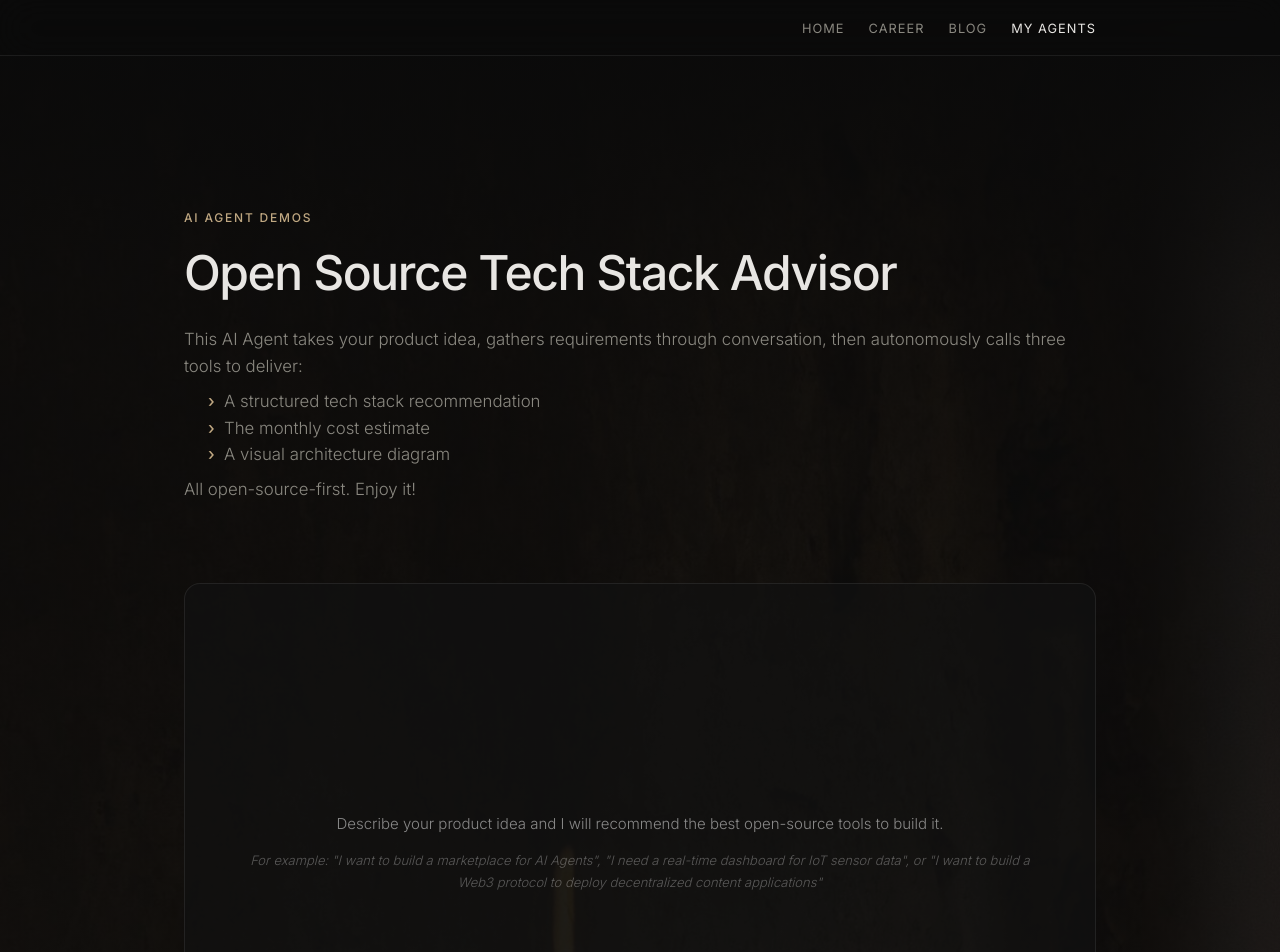
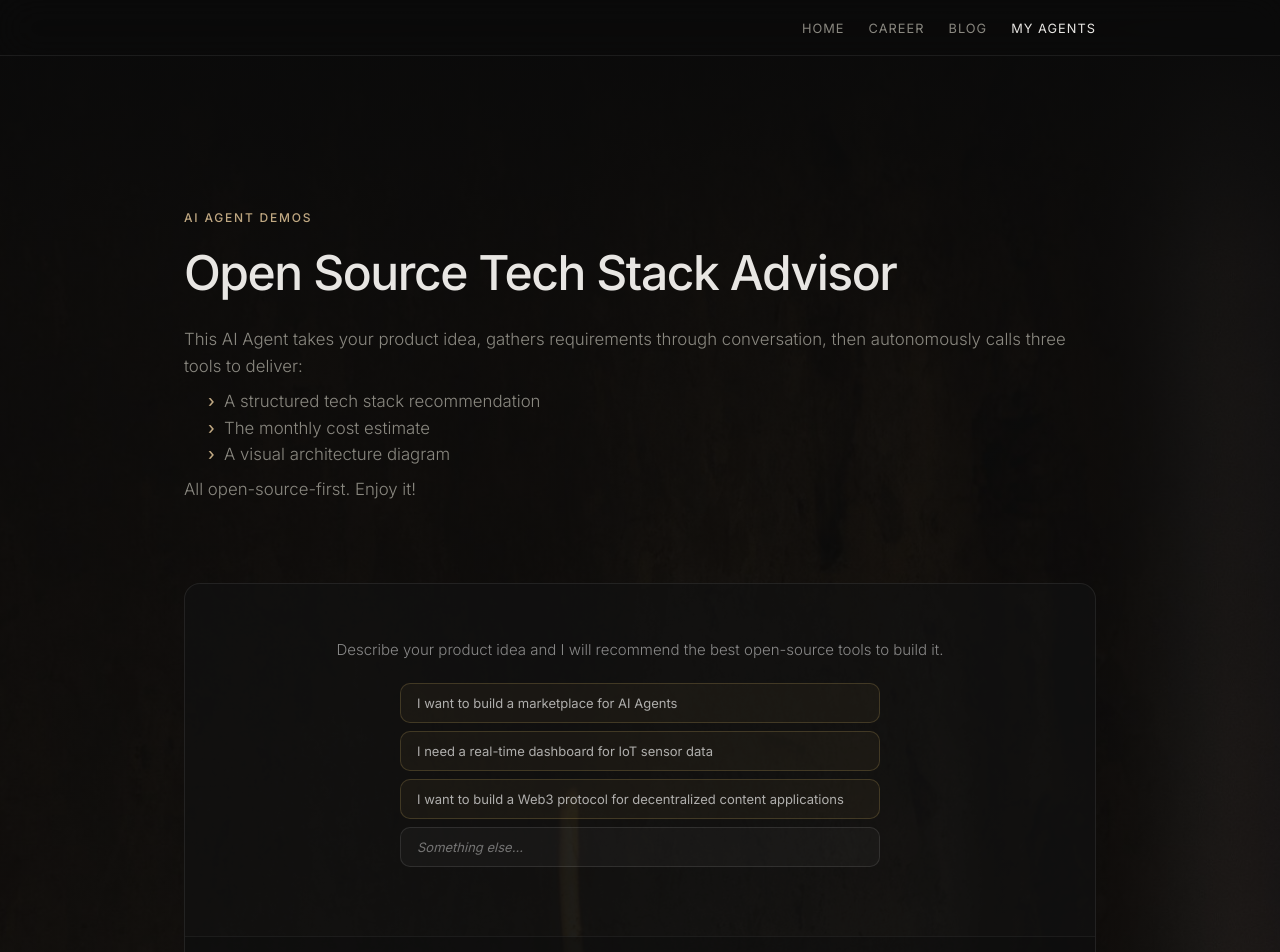
Before and after one commit to AgenticMindset/nextjs-boilerplate, a Next.js app: page /agents in a window 1280 px wide. Shown: the top 952 px of the page. Built offline with nearby package versions, Linux system fonts and the light colour scheme.

Commit message:
agents: add quick-reply buttons for clarifying step

```diff
--- a/app/agents/components/ChatInterface.tsx
+++ b/app/agents/components/ChatInterface.tsx
@@ -1,28 +1,135 @@
 "use client";
+import { useChat } from "ai/react";
+import { useRef, useEffect, useState } from "react";
+import DiagramRenderer from "./DiagramRenderer";
 
-import { useChat } from "ai/react";
-import { useRef, useEffect } from "react";
-import DiagramRenderer from "./DiagramRenderer";
+const QUICK_REPLIES = [
+  "I want to build a marketplace for AI Agents",
+  "I need a real-time dashboard for IoT sensor data",
+  "I want to build a Web3 protocol for decentralized content applications",
+];
+
+const CLARIFY_OPTIONS = {
+  scale: {
+    label: "Expected user scale",
+    options: [
+      "Small (under 1K users)",
+      "Medium (1K–100K users)",
+      "Large (100K+ users)",
+    ],
+  },
+  skill: {
+    label: "Team skill level",
+    options: [
+      "Beginner (new to development)",
+      "Intermediate (comfortable with common frameworks)",
+      "Advanced (experienced engineers)",
+    ],
+  },
+  constraints: {
+    label: "Technical constraints",
+    options: [
+      "No specific constraints",
+      "Web-focused (JavaScript / TypeScript)",
+      "Python ecosystem preferred",
+    ],
+  },
+};
+
+type ClarifyKey = keyof typeof CLARIFY_OPTIONS;
+
 export default function ChatInterface() {
-  const { messages, input, handleInputChange, handleSubmit, isLoading, error, setMessages } =
+  const { messages, input, handleInputChange, handleSubmit, isLoading, error, setMessages, setInput } =
     useChat({
       api: "/api/agent",
       maxSteps: 5,
     });
 
+  const messagesAreaRef = useRef<HTMLDivElement>(null);
   const messagesEndRef = useRef<HTMLDivElement>(null);
+  const textareaRef = useRef<HTMLTextAreaElement>(null);
+
+  const [clarifySelections, setClarifySelections] = useState<Record<ClarifyKey, string | null>>({
+    scale: null,
+    skill: null,
+    constraints: null,
+  });
+  const [clarifyCustom, setClarifyCustom] = useState<Record<ClarifyKey, boolean>>({
+    scale: false,
+    skill: false,
+    constraints: false,
+  });
+  const [clarifyCustomText, setClarifyCustomText] = useState<Record<ClarifyKey, string>>({
+    scale: "",
+    skill: "",
+    constraints: "",
+  });
 
   useEffect(() => {
-    if (messages.length > 0) {
-      messagesEndRef.current?.scrollIntoView({ behavior: "smooth" });
+    if (messages.length > 0 && messagesAreaRef.current) {
+      messagesAreaRef.current.scrollTop = messagesAreaRef.current.scrollHeight;
     }
   }, [messages]);
+
+  const userMessageCount = messages.filter((m) => m.role === "user").length;
+  const lastMessage = messages[messages.length - 1];
+  const showClarifyButtons =
+    userMessageCount === 1 &&
+    lastMessage?.role === "assistant" &&
+    (!lastMessage.toolInvocations || lastMessage.toolInvocations.length === 0) &&
+    !isLoading;
+
+  const clarifyReady =
+    clarifySelections.scale !== null &&
+    clarifySelections.skill !== null &&
+    clarifySelections.constraints !== null;
+
+  const handleQuickReply = (text: string) => {
+    const syntheticEvent = {
+      preventDefault: () => {},
+    } as React.FormEvent<HTMLFormElement>;
+    setInput(text);
+    setTimeout(() => {
+      handleSubmit(syntheticEvent);
+    }, 0);
+  };
+
+  const handleClarifySelect = (group: ClarifyKey, value: string) => {
+    setClarifySelections((prev) => ({ ...prev, [group]: value }));
+    setClarifyCustom((prev) => ({ ...prev, [group]: false }));
+  };
+
+  const handleClarifyCustomToggle = (group: ClarifyKey) => {
+    setClarifyCustom((prev) => ({ ...prev, [group]: true }));
+    setClarifySelections((prev) => ({ ...prev, [group]: null }));
+  };
+
+  const handleClarifyCustomConfirm = (group: ClarifyKey) => {
+    const text = clarifyCustomText[group].trim();
+    if (text) {
+      setClarifySelections((prev) => ({ ...prev, [group]: text }));
+    }
+  };
+
+  const handleClarifySend = () => {
+    if (!clarifyReady) return;
+    const combined = `Expected scale: ${clarifySelections.scale}. Team skill level: ${clarifySelections.skill}. Technical constraints: ${clarifySelections.constraints}.`;
+    const syntheticEvent = {
+      preventDefault: () => {},
+    } as React.FormEvent<HTMLFormElement>;
+    setInput(combined);
+    setTimeout(() => {
+      handleSubmit(syntheticEvent);
+      setClarifySelections({ scale: null, skill: null, constraints: null });
+      setClarifyCustom({ scale: false, skill: false, constraints: false });
+      setClarifyCustomText({ scale: "", skill: "", constraints: "" });
+    }, 0);
+  };
 
   const renderMessageContent = (message: (typeof messages)[0]) => {
     if (!message.toolInvocations || message.toolInvocations.length === 0) {
       return <div style={styles.messageContent}>{message.content}</div>;
     }
-
     return (
       <div>
         {message.content && (
@@ -36,9 +143,7 @@ export default function ChatInterface() {
               </div>
             );
           }
-
           const result = toolInvocation.result;
-
           if (toolInvocation.toolName === "recommend_stack") {
             return renderStackRecommendation(result, index);
           }
@@ -48,7 +153,6 @@ export default function ChatInterface() {
           if (toolInvocation.toolName === "generate_diagram") {
             return renderDiagramCode(result, index);
           }
-
           return (
             <div key={index} style={styles.toolResult}>
               <pre style={styles.codeBlock}>
@@ -64,7 +168,6 @@ export default function ChatInterface() {
   const renderStackRecommendation = (result: any, key: number) => {
     const stack = result.stack;
     if (!stack) return null;
-
     return (
       <div key={key} style={styles.stackCard}>
         <div style={styles.stackHeader}>Recommended Stack</div>
@@ -99,7 +202,6 @@ export default function ChatInterface() {
 
   const renderCostEstimate = (result: any, key: number) => {
     if (!result.breakdown) return null;
-
     return (
       <div key={key} style={styles.costCard}>
         <div style={styles.stackHeader}>Monthly Cost Estimate</div>
@@ -124,7 +226,6 @@ export default function ChatInterface() {
 
   const renderDiagramCode = (result: any, key: number) => {
     if (!result.mermaid_code) return null;
-
     return (
       <div key={key} style={styles.diagramCard}>
         <div style={styles.stackHeader}>Architecture Diagram</div>
@@ -139,6 +240,67 @@ export default function ChatInterface() {
       .replace(/\b\w/g, (l) => l.toUpperCase());
   };
 
+  const renderClarifyGroup = (group: ClarifyKey) => {
+    const config = CLARIFY_OPTIONS[group];
+    const isCustom = clarifyCustom[group];
+    const selected = clarifySelections[group];
+
+    return (
+      <div key={group} style={styles.clarifyGroup}>
+        <div style={styles.clarifyLabel}>{config.label}</div>
+        {config.options.map((opt, i) => {
+          const isSelected = selected === opt;
+          return (
+            <button
+              key={i}
+              onClick={() => handleClarifySelect(group, opt)}
+              style={{
+                ...styles.quickReplyButton,
+                ...(isSelected ? styles.quickReplySelected : {}),
+              }}
+            >
+              {opt}
+            </button>
+          );
+        })}
+        {isCustom ? (
+          <div style={styles.clarifyCustomRow}>
+            <input
+              type="text"
+              value={clarifyCustomText[group]}
+              onChange={(e) =>
+                setClarifyCustomText((prev) => ({ ...prev, [group]: e.target.value }))
+              }
+              onKeyDown={(e) => {
+                if (e.key === "Enter") handleClarifyCustomConfirm(group);
+              }}
+              placeholder="Type your answer..."
+              style={styles.clarifyCustomInput}
+              autoFocus
+            />
+            <button
+              onClick={() => handleClarifyCustomConfirm(group)}
+              style={styles.clarifyCustomConfirm}
+              disabled={!clarifyCustomText[group].trim()}
+            >
+              OK
+            </button>
+          </div>
+        ) : (
+          <button
+            onClick={() => handleClarifyCustomToggle(group)}
+            style={{
+              ...styles.quickReplyButton,
+              ...styles.quickReplyCustom,
+            }}
+          >
+            Something else...
+          </button>
+        )}
+      </div>
+    );
+  };
+
   return (
     <div style={styles.container}>
       {messages.length > 0 && (
@@ -146,7 +308,12 @@ export default function ChatInterface() {
           <div style={styles.headerRow}>
             <div />
             <button
-              onClick={() => setMessages([])}
+              onClick={() => {
+                setMessages([]);
+                setClarifySelections({ scale: null, skill: null, constraints: null });
+                setClarifyCustom({ scale: false, skill: false, constraints: false });
+                setClarifyCustomText({ scale: "", skill: "", constraints: "" });
+              }}
               style={styles.newChatButton}
             >
               New Chat
@@ -154,21 +321,37 @@ export default function ChatInterface() {
           </div>
         </div>
       )}
-
-      <div style={styles.messagesArea}>
+      <div style={styles.messagesArea} ref={messagesAreaRef}>
         {messages.length === 0 && (
           <div style={styles.emptyState}>
             <p style={styles.emptyText}>
               Describe your product idea and I will recommend the best
               open-source tools to build it.
             </p>
-            <p style={styles.emptyHint}>
-              For example: &quot;I want to build a marketplace for AI Agents&quot;, &quot;I need a real-time dashboard for IoT sensor
-              data&quot;, or &quot;I want to build a Web3 protocol to deploy decentralized content applications&quot;
-            </p>
+            <div style={styles.quickReplies}>
+              {QUICK_REPLIES.map((text, i) => (
+                <button
+                  key={i}
+                  onClick={() => handleQuickReply(text)}
+                  style={styles.quickReplyButton}
+                  disabled={isLoading}
+                >
+                  {text}
+                </button>
+              ))}
+              <button
+                onClick={() => textareaRef.current?.focus()}
+                style={{
+                  ...styles.quickReplyButton,
+                  ...styles.quickReplyCustom,
+                }}
+                disabled={isLoading}
+              >
+                Something else...
+              </button>
+            </div>
           </div>
         )}
-
         {messages.map((message) => (
           <div
             key={message.id}
@@ -185,25 +368,37 @@ export default function ChatInterface() {
             {renderMessageContent(message)}
           </div>
         ))}
-
+        {showClarifyButtons && (
+          <div style={styles.clarifyContainer}>
+            {(Object.keys(CLARIFY_OPTIONS) as ClarifyKey[]).map(renderClarifyGroup)}
+            <button
+              onClick={handleClarifySend}
+              disabled={!clarifyReady}
+              style={{
+                ...styles.clarifySendButton,
+                ...(!clarifyReady ? styles.clarifySendDisabled : {}),
+              }}
+            >
+              Send answers
+            </button>
+          </div>
+        )}
         {isLoading && messages[messages.length - 1]?.role !== "assistant" && (
           <div style={{ ...styles.messageBubble, ...styles.assistantBubble }}>
             <div style={styles.roleLabel}>Advisor</div>
             <div style={styles.thinkingDots}>Thinking...</div>
           </div>
         )}
-
         {error && (
           <div style={styles.errorBox}>
             This is a demo with limited capacity. You have used your available messages for this hour. Please try again later.
           </div>
         )}
-
         <div ref={messagesEndRef} />
       </div>
-
       <form onSubmit={handleSubmit} style={styles.inputArea}>
         <textarea
+          ref={textareaRef}
           value={input}
           onChange={handleInputChange}
           onKeyDown={(e) => {
@@ -232,7 +427,7 @@ const styles: { [key: string]: React.CSSProperties } = {
   container: {
     width: "100%",
     maxWidth: "100%",
-    height: "85vh",
+    height: "60vh",
     display: "flex",
     flexDirection: "column",
     borderRadius: "16px",
@@ -291,7 +486,7 @@ const styles: { [key: string]: React.CSSProperties } = {
     alignItems: "center",
     justifyContent: "center",
     textAlign: "center" as const,
-    padding: "40px 20px",
+    padding: "20px 20px",
   },
   emptyText: {
     fontSize: "15px",
@@ -299,12 +494,102 @@ const styles: { [key: string]: React.CSSProperties } = {
     margin: 0,
     fontFamily: "Inter, sans-serif",
   },
-  emptyHint: {
+  quickReplies: {
+    display: "flex",
+    flexDirection: "column",
+    gap: "8px",
+    marginTop: "20px",
+    width: "100%",
+    maxWidth: "480px",
+  },
+  quickReplyButton: {
+    padding: "10px 16px",
+    borderRadius: "10px",
+    border: "1px solid rgba(184, 156, 90, 0.25)",
+    background: "rgba(184, 156, 90, 0.06)",
+    color: "rgba(255, 255, 255, 0.65)",
     fontSize: "13px",
-    color: "rgba(255, 255, 255, 0.3)",
-    margin: "12px 0 0",
     fontFamily: "Inter, sans-serif",
+    cursor: "pointer",
+    textAlign: "left" as const,
+    transition: "background 0.15s, border-color 0.15s",
+    lineHeight: "1.4",
+  },
+  quickReplySelected: {
+    border: "1px solid rgba(184, 156, 90, 0.6)",
+    background: "rgba(184, 156, 90, 0.18)",
+    color: "#e0d6c0",
+  },
+  quickReplyCustom: {
+    border: "1px solid rgba(255, 255, 255, 0.1)",
+    background: "rgba(255, 255, 255, 0.03)",
     fontStyle: "italic",
+    color: "rgba(255, 255, 255, 0.4)",
+  },
+  clarifyContainer: {
+    display: "flex",
+    flexDirection: "column",
+    gap: "16px",
+    padding: "16px",
+    borderRadius: "12px",
+    background: "rgba(255, 255, 255, 0.02)",
+    border: "1px solid rgba(255, 255, 255, 0.06)",
+  },
+  clarifyGroup: {
+    display: "flex",
+    flexDirection: "column",
+    gap: "6px",
+  },
+  clarifyLabel: {
+    fontSize: "11px",
+    fontWeight: 600,
+    textTransform: "uppercase" as const,
+    letterSpacing: "0.5px",
+    color: "rgba(184, 156, 90, 0.7)",
+    marginBottom: "2px",
+  },
+  clarifyCustomRow: {
+    display: "flex",
+    gap: "8px",
+  },
+  clarifyCustomInput: {
+    flex: 1,
+    padding: "10px 14px",
+    borderRadius: "10px",
+    border: "1px solid rgba(255, 255, 255, 0.15)",
+    background: "rgba(255, 255, 255, 0.04)",
+    color: "#e0e0e0",
+    fontSize: "13px",
+    fontFamily: "Inter, sans-serif",
+    outline: "none",
+  },
+  clarifyCustomConfirm: {
+    padding: "10px 16px",
+    borderRadius: "10px",
+    border: "1px solid rgba(184, 156, 90, 0.3)",
+    background: "rgba(184, 156, 90, 0.1)",
+    color: "#b89c5a",
+    fontSize: "13px",
+    fontWeight: 600,
+    fontFamily: "Inter, sans-serif",
+    cursor: "pointer",
+  },
+  clarifySendButton: {
+    padding: "12px 24px",
+    borderRadius: "10px",
+    border: "1px solid rgba(184, 156, 90, 0.5)",
+    background: "rgba(184, 156, 90, 0.2)",
+    color: "#b89c5a",
+    fontSize: "14px",
+    fontWeight: 600,
+    fontFamily: "Inter, sans-serif",
+    cursor: "pointer",
+    marginTop: "4px",
+    alignSelf: "flex-end",
+  },
+  clarifySendDisabled: {
+    opacity: 0.35,
+    cursor: "default",
   },
   messageBubble: {
     padding: "14px 18px",
```
Also changed, not shown: app/career/page.tsx (+7 -7 lines).
